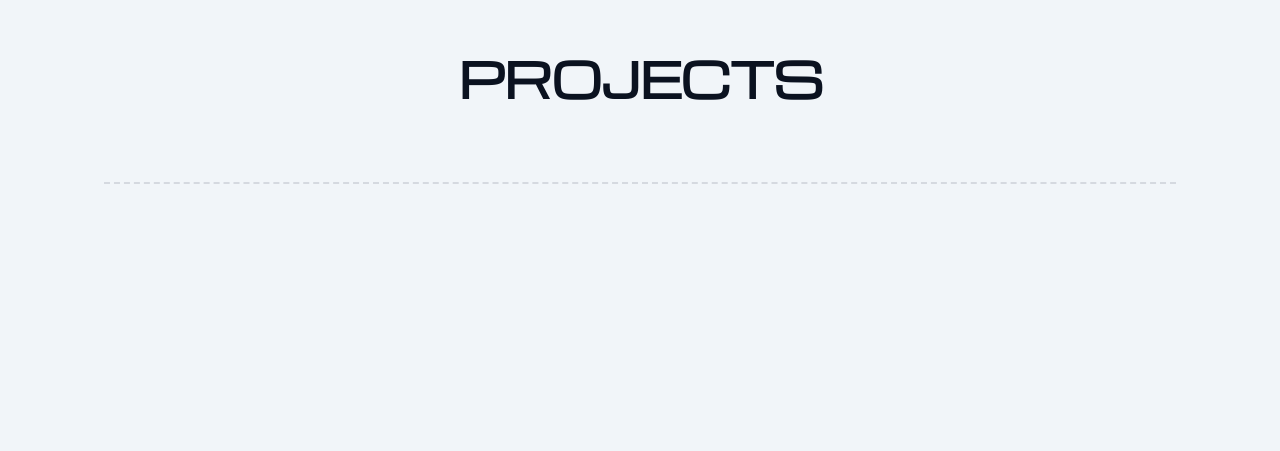
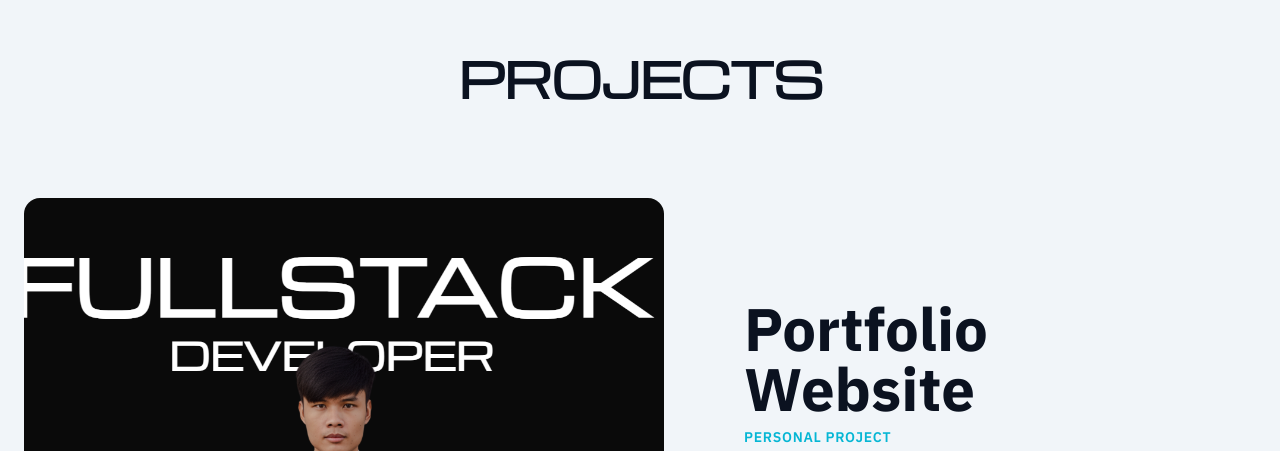
Before and after one commit to konlakarn163/portfolio, a React (Vite) app: page / in a window 1280 px wide. Shown: the part 2993-3444 px from the top of the page. Built offline with nearby package versions, Linux system fonts and the light colour scheme.

Commit message:
Update project gsap horizon

```diff
--- a/src/components/panels/AboutSection.tsx
+++ b/src/components/panels/AboutSection.tsx
@@ -42,7 +42,7 @@ export default function AboutSection() {
       ref={containerRef}
       className=" relative py-16 md:py-0 md:min-h-screen  px-4 md:px-10 flex flex-col justify-center text-[color:var(--fg)] overflow-hidden transition-colors duration-500"
     >
-      <div className=" 2xl:max-w-[1440px] mx-auto w-full md:py-32">
+      <div className=" 2xl:max-w-[1440px] mx-auto w-full">
         {/* <div className="overflow-hidden mb-4">
           <h2 className="reveal-line text-[clamp(2.5rem,11vw,5rem)] font-bold uppercase leading-[0.9] tracking-tighter">
             {t("about.hero_1") || "Senior"}
--- a/src/components/panels/ProjectsSection.tsx
+++ b/src/components/panels/ProjectsSection.tsx
@@ -22,7 +22,7 @@ const IMAGE_MAP: Record<string, string> = {
   portfolio: "/assets/images/projects/port/port-bg.png",
 };
 
-function ProjectCard({ project, index }: { project: Project; index: number }) {
+function ProjectCard({ project }: { project: Project }) {
   const { t } = useTranslation();
   const hasInternalPage = !!project.slug;
   const hasExternalLink = !!project.liveUrl;
@@ -39,8 +39,6 @@ function ProjectCard({ project, index }: { project: Project; index: number }) {
     .map((s) => s.trim())
     .filter(Boolean);
 
-  const isEvenIndex = index % 2 === 0;
-
   const image = imgSrc ? (
     <img
       src={imgSrc}
@@ -53,10 +51,10 @@ function ProjectCard({ project, index }: { project: Project; index: number }) {
   );
 
   const content = (
-    <div className="flex flex-col justify-center h-full">
-      <div className="space-y-4">
+    <div className="flex flex-col justify-center h-full w-full px-8 md:px-14 lg:px-20 py-10 md:py-16">
+      <div className="space-y-4 max-w-2xl">
         <div>
-          <h2 className="text-4xl md:text-5xl font-bold text-[color:var(--fg)] mb-2">
+          <h2 className="hover-scale text-4xl md:text-5xl lg:text-6xl font-bold text-[color:var(--fg)] mb-2">
             {project.title}
           </h2>
           {project.badge && (
@@ -122,19 +120,13 @@ function ProjectCard({ project, index }: { project: Project; index: number }) {
   );
 
   return (
-    <div className="py-20 border-t-2 border-dashed border-[color:var(--border)] project-card">
-      <div
-        className={`grid grid-cols-1 md:grid-cols-2 gap-12 md:gap-16 items-center ${isEvenIndex ? "" : "md:grid-cols-2"}`}
-      >
-        <div
-          className={`project-card-image aspect-sq md:aspect-square ${isEvenIndex ? "" : "md:order-2"}`}
-        >
+    <div className="project-slide w-full md:w-screen min-h-[85vh] md:h-screen shrink-0">
+      <div className="grid grid-cols-1 md:grid-cols-2 2xl:grid-cols-[1.15fr_0.85fr] h-full md:pt-56 md:pb-8">
+        <div className="project-card-image h-[42vh] md:h-full">
           {image}
         </div>
 
-        <div
-          className={`project-card-content ${isEvenIndex ? "" : "md:order-1"}`}
-        >
+        <div className="project-card-content">
           {content}
         </div>
       </div>
@@ -144,68 +136,39 @@ function ProjectCard({ project, index }: { project: Project; index: number }) {
 
 export default function ProjectsSection() {
   const sectionRef = useRef<HTMLDivElement>(null);
+  const trackRef = useRef<HTMLDivElement>(null);
   const { t } = useTranslation();
   const projects = t("projects.list", { returnObjects: true }) as Project[];
 
   useLayoutEffect(() => {
+    const section = sectionRef.current;
+    const track = trackRef.current;
+    if (!section || !track) return;
+
     const ctx = gsap.context(() => {
-      const items = gsap.utils.toArray<HTMLElement>(
-        sectionRef.current?.querySelectorAll(".project-item"),
-      );
+      const mm = gsap.matchMedia();
 
-      items.forEach((item, index) => {
-        const isEven = index % 2 === 0;
-        const imageEl = item.querySelector(
-          ".project-card-image",
-        ) as HTMLElement;
-        const contentEl = item.querySelector(
-          ".project-card-content",
-        ) as HTMLElement;
+      mm.add("(min-width: 768px)", () => {
+        const totalX = Math.max(0, track.scrollWidth - window.innerWidth);
 
-        if (!imageEl || !contentEl) return;
-
-        // Initial state - image slides from side, text slides from bottom
-        gsap.set(imageEl, {
-          opacity: 0,
-          x: isEven ? -100 : 100,
+        const tween = gsap.to(track, {
+          x: -totalX,
+          ease: "none",
+          scrollTrigger: {
+            trigger: section,
+            start: "top top",
+            end: () => `+=${totalX}`,
+            pin: true,
+            scrub: 1,
+            anticipatePin: 1,
+            invalidateOnRefresh: true,
+          },
         });
 
-        gsap.set(contentEl, {
-          opacity: 0,
-          y: 60,
-        });
-
-        // Create timeline for reveal animation
-        gsap
-          .timeline({
-            scrollTrigger: {
-              trigger: item,
-              start: "top 75%",
-              end: "top 25%",
-              scrub: 1.2,
-              invalidateOnRefresh: true,
-            },
-          })
-          .to(
-            imageEl,
-            {
-              x: 0,
-              opacity: 1,
-              duration: 1.2,
-              ease: "power3.out",
-            },
-            0,
-          )
-          .to(
-            contentEl,
-            {
-              y: 0,
-              opacity: 1,
-              duration: 1.2,
-              ease: "power3.out",
-            },
-            0.2,
-          );
+        return () => {
+          tween.scrollTrigger?.kill();
+          tween.kill();
+        };
       });
     }, sectionRef);
 
@@ -216,17 +179,29 @@ export default function ProjectsSection() {
     <section
       id="projects"
       ref={sectionRef}
-      className="py-12 md:py-20 px-6 md:px-16 lg:px-20"
+      className="relative isolate z-10"
     >
-      <div className="max-w-7xl mx-auto">
-        <h2 className="hover-scale text-4xl md:text-5xl font-header font-bold mb-10 md:mb-20 text-center uppercase tracking-tight">
+      <h2 className="hidden md:block absolute top-20 left-1/2 -translate-x-1/2 z-30 hover-scale text-4xl md:text-5xl font-header font-bold text-center uppercase tracking-tight">
+        {t("projects.title")}
+      </h2>
+
+      <div className="hidden md:block overflow-hidden">
+        <div ref={trackRef} className="flex w-max">
+          {projects.map((p, i) => (
+            <ProjectCard key={i} project={p} />
+          ))}
+        </div>
+      </div>
+
+      <div className="md:hidden px-6 py-12 space-y-10">
+        <h2 className="hover-scale text-4xl font-header font-bold text-center uppercase tracking-tight">
           {t("projects.title")}
         </h2>
 
-        <div className="space-y-0">
+        <div className="space-y-8">
           {projects.map((p, i) => (
-            <div key={i} className="project-item">
-              <ProjectCard project={p} index={i} />
+            <div key={i} className="border-t border-[color:var(--border)] pt-8">
+              <ProjectCard project={p} />
             </div>
           ))}
         </div>
--- a/src/pages/Home.tsx
+++ b/src/pages/Home.tsx
@@ -154,13 +154,8 @@ export default function Home() {
   }, [t]);
 
   return (
-    <div
-      ref={mainRef}
-      className="font-body selection:bg-cyan-500/30"
-    >
+    <div ref={mainRef} className="font-body selection:bg-cyan-500/30">
       <PanelHero />
-
-
 
       <div className="relative">
         <section
@@ -170,8 +165,10 @@ export default function Home() {
           <AboutSection />
           <div className="w-full space-y-16 md:space-y-24 lg:space-y-28">
             <SkillsSection innerRef={skillsRef} />
-             <ProjectsSection />
-            <ExperienceSection innerRef={expRef} />
+            <ProjectsSection />
+            <div className="lg:!mt-52">
+              <ExperienceSection innerRef={expRef} />
+            </div>
           </div>
         </section>
 
```
